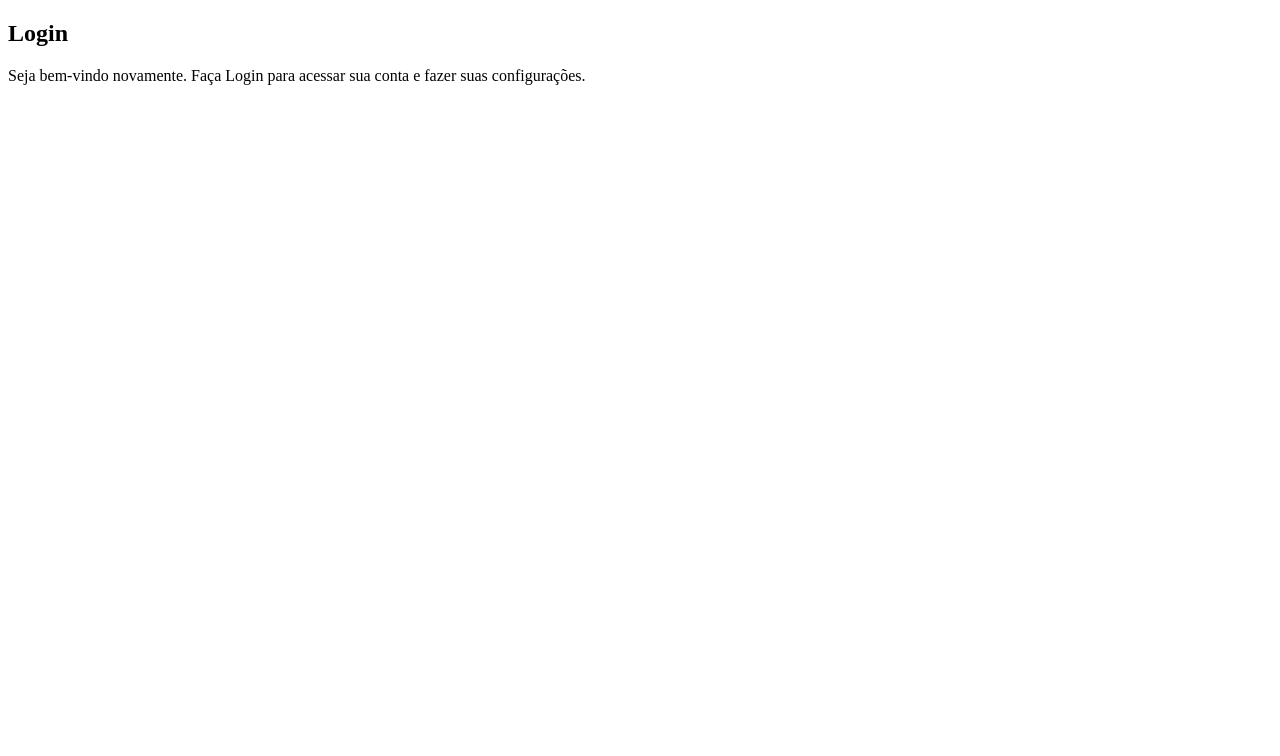
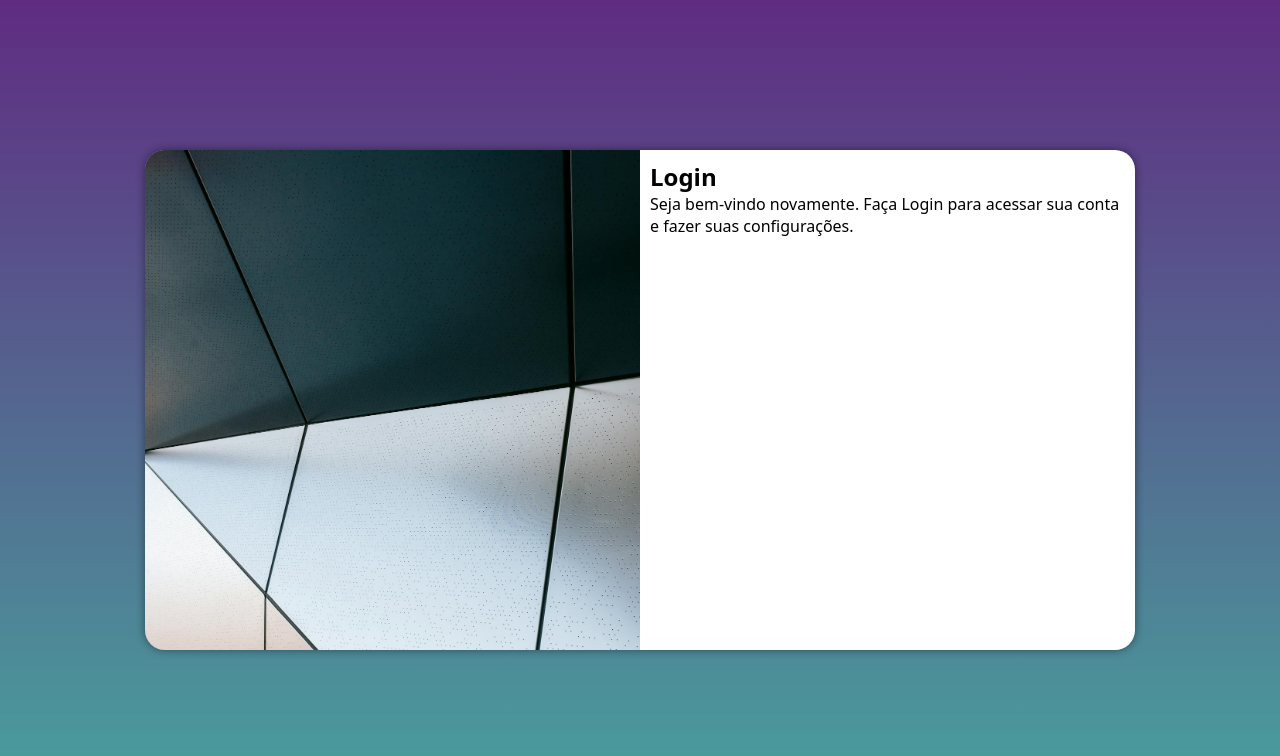
Before and after one commit to Joaobauer79/projeto-loguin, a plain HTML site: page index.html in a window 1280 px wide. Drawn offline with Linux system fonts and the light colour scheme.

Commit message:
atualizado

```diff
--- /dev/null
+++ b/estilos/media-query.css
@@ -0,0 +1,44 @@
+@charset "UTF-8";
+
+@media  screen and (min-width: 768px) and (max-width: 992px) {
+    body {
+    background-image: linear-gradient(to top, #49a09d, #5f2c82);
+   }
+
+   section#login {
+    width: 80vw;
+   }
+
+   section#login > div#imagem {
+    float: left;
+    width: 30%;
+    height: 100%;
+   }
+
+   section#login > div#formulario {
+    float: right;
+    width: 70%;
+   }
+}
+
+@media  screen and (min-width: 992px) {
+
+   body {
+    background-image: linear-gradient(to top, #49a09d, #5f2c82);
+    }
+
+    section#login {
+     width: 990px;
+    }
+
+    section#login > div#imagem {
+     float: left;
+     width: 50%;
+     height: 100%;
+    }
+
+    section#login > div#formulario {
+        float: right;
+        width: 50%;
+    }
+ }
--- a/estilos/style.css
+++ b/estilos/style.css
@@ -5,3 +5,52 @@
    verde: #49a09d
    lilás: #5f2c82
 */
+
+* {
+   font-family: system-ui, -apple-system, BlinkMacSystemFont, 'Segoe UI', Roboto, Oxygen, Ubuntu, Cantarell, 'Open Sans', 'Helvetica Neue', sans-serif;
+   padding: 0px;
+   margin: 0px;
+   box-sizing: border-box;
+}
+
+body, html {
+   background-color: #5f2c82;
+   height: 100vh;
+   width: 100vw;
+}
+
+main {
+   position: relative;
+   height: 100vh;
+   width: 100vw;
+}
+
+section#login {
+   position: absolute;
+   top: 50%;
+   left: 50%;
+   transform: translate(-50%, -50%);
+   overflow: hidden;
+
+   background-color: white;
+   width: 250px;
+   height: 500px;
+   border-radius: 20px;
+   box-shadow: 0px 0px 10px rgba(0, 0, 0, 0.459);
+
+   transition: width .3s heigth .3s;
+   transition-timing-function: ease;
+}
+
+section#login > div#imagem {
+   display: block;
+   background: #5f2c82 url(../imagens/laura-tancredi-.jpg) no-repeat;
+   background-size: cover;
+   background-position: center top;
+   height: 200px;
+}
+
+section#login > div#formulario {
+   display: block;
+   padding: 10px;
+}
--- a/index.html
+++ b/index.html
@@ -5,10 +5,14 @@
     <meta name="viewport" content="width=device-width, initial-scale=1.0">
     <title>Loguin</title>
     <link rel="stylesheet" href="estilos/style.css">
+    <link rel="stylesheet" href="estilos/media-query.css">
 </head>
 <body>
     <main>
-        <section id="Login">
+        <section id="login">
+            <div id="imagem">
+
+            </div>
             <div id="formulario">
                 <h1>Login</h1>
                 <p> Seja bem-vindo novamente. Faça Login para acessar sua conta e fazer suas configurações.</p>
```
